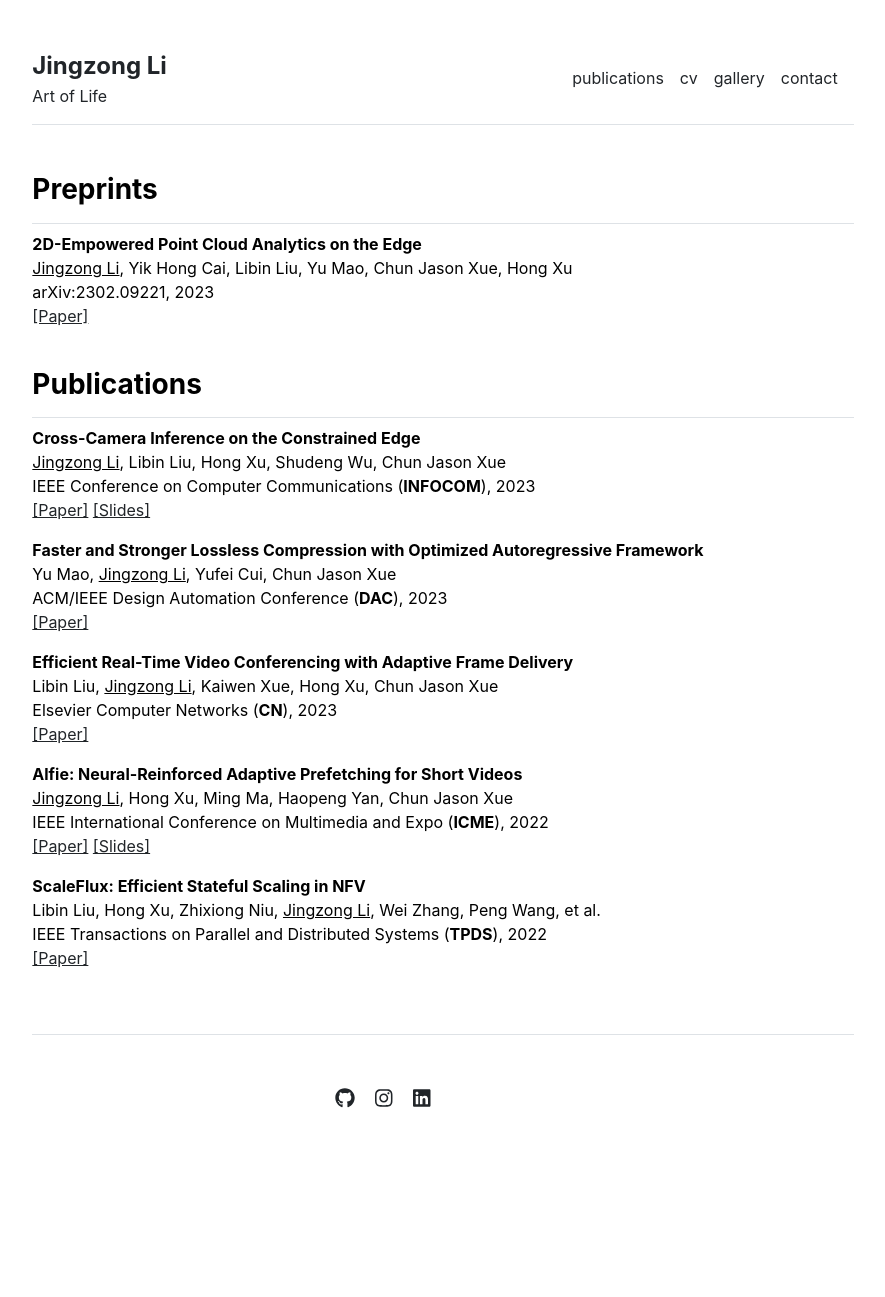
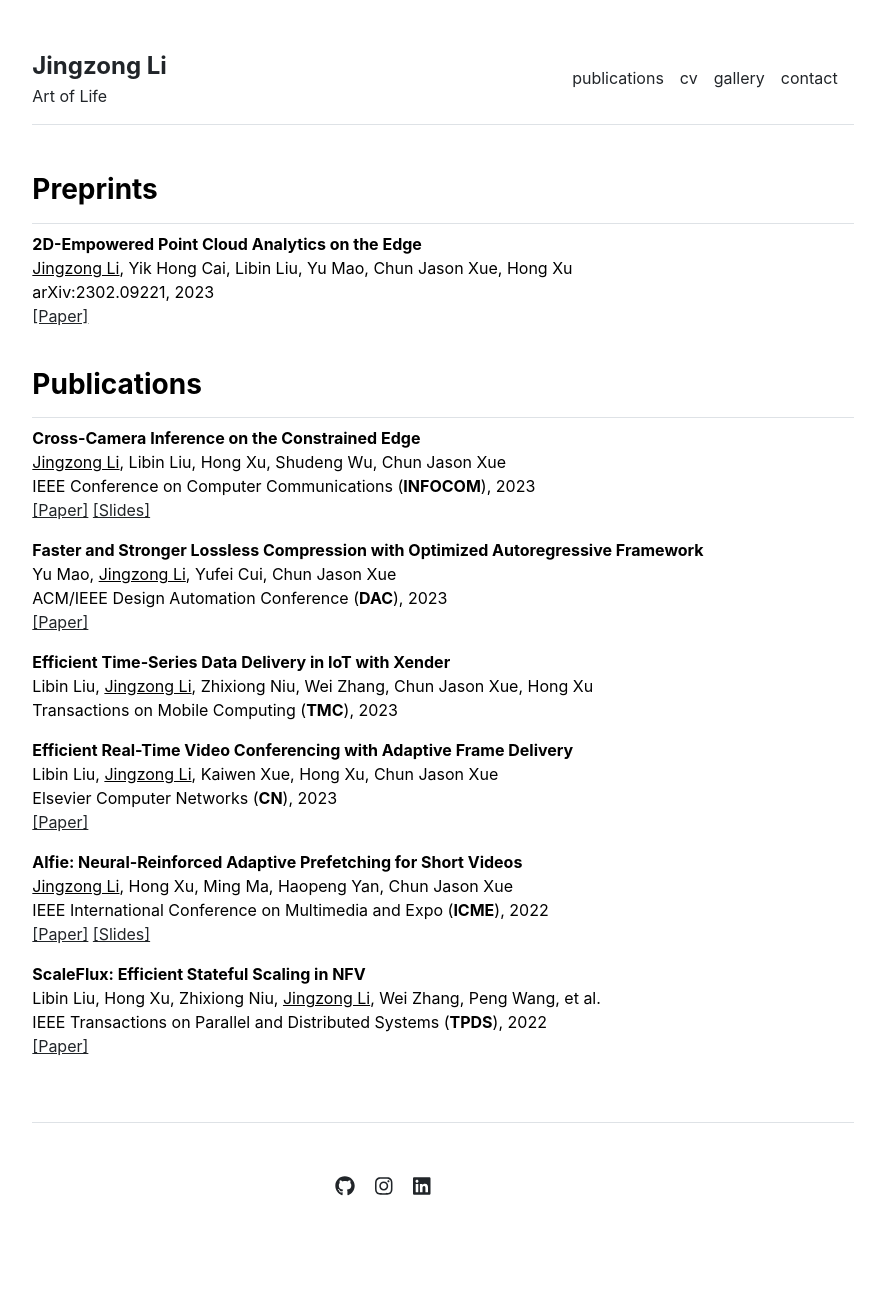
Before and after one commit to kanonjz/academic, a Jekyll site: the page built from publications.md, in a window 1280 px wide. Shown: the whole page, without its empty margins (197-1082 px from the left). Built offline with Jekyll 4.4.1, drawn with Linux system fonts in a browser that asks for light colours; before the commit the page ends 1209 px from its top, so only the background shows below that.

Commit message:
add Xender

```diff
--- a/_data/publications.yml
+++ b/_data/publications.yml
@@ -6,6 +6,7 @@ featured:
 index:
 - {name: 'Cross-Camera Inference on the Constrained Edge', url: 'share/polly-infocom23.pdf', author: '<u>Jingzong Li</u>, Libin Liu, Hong Xu, Shudeng Wu, Chun Jason Xue', venue: 'IEEE Conference on Computer Communications (<b>INFOCOM</b>), 2023', slide: 'share/slides/polly-infocom23-slide.pdf'}
 - {name: 'Faster and Stronger Lossless Compression with Optimized Autoregressive Framework', url: 'share/pac-dac23.pdf', author: 'Yu Mao, <u>Jingzong Li</u>, Yufei Cui, Chun Jason Xue', venue: 'ACM/IEEE Design Automation Conference (<b>DAC</b>), 2023', slide: ''}
+- {name: 'Efficient Time-Series Data Delivery in IoT with Xender', url: '', author: 'Libin Liu, <u>Jingzong Li</u>, Zhixiong Niu, Wei Zhang, Chun Jason Xue, Hong Xu', venue: 'Transactions on Mobile Computing (<b>TMC</b>), 2023', slide: ''}
 - {name: 'Efficient Real-Time Video Conferencing with Adaptive Frame Delivery', url: 'https://www.sciencedirect.com/science/article/pii/S1389128623003638', author: 'Libin Liu, <u>Jingzong Li</u>, Kaiwen Xue, Hong Xu, Chun Jason Xue', venue: 'Elsevier Computer Networks (<b>CN</b>), 2023', slide: ''}
 - {name: 'Alfie: Neural-Reinforced Adaptive Prefetching for Short Videos', url: 'share/alfie-icme22.pdf', author: '<u>Jingzong Li</u>, Hong Xu, Ming Ma, Haopeng Yan, Chun Jason Xue', venue: 'IEEE International Conference on Multimedia and Expo (<b>ICME</b>), 2022', slide: 'share/slides/alfie-icme22-slide.pdf'}
 - {name: 'ScaleFlux: Efficient Stateful Scaling in NFV', url: 'share/ScaleFlux-tpds22.pdf', author: 'Libin Liu, Hong Xu, Zhixiong Niu, <u>Jingzong Li</u>, Wei Zhang, Peng Wang, et al.', venue: 'IEEE Transactions on Parallel and Distributed Systems (<b>TPDS</b>), 2022', slide: ''}
```
